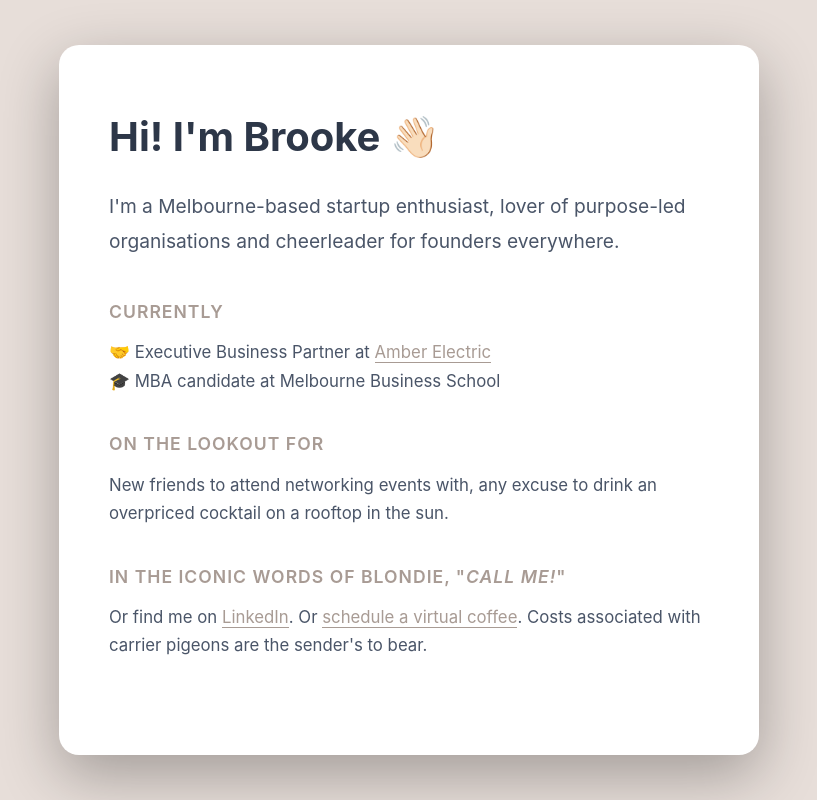
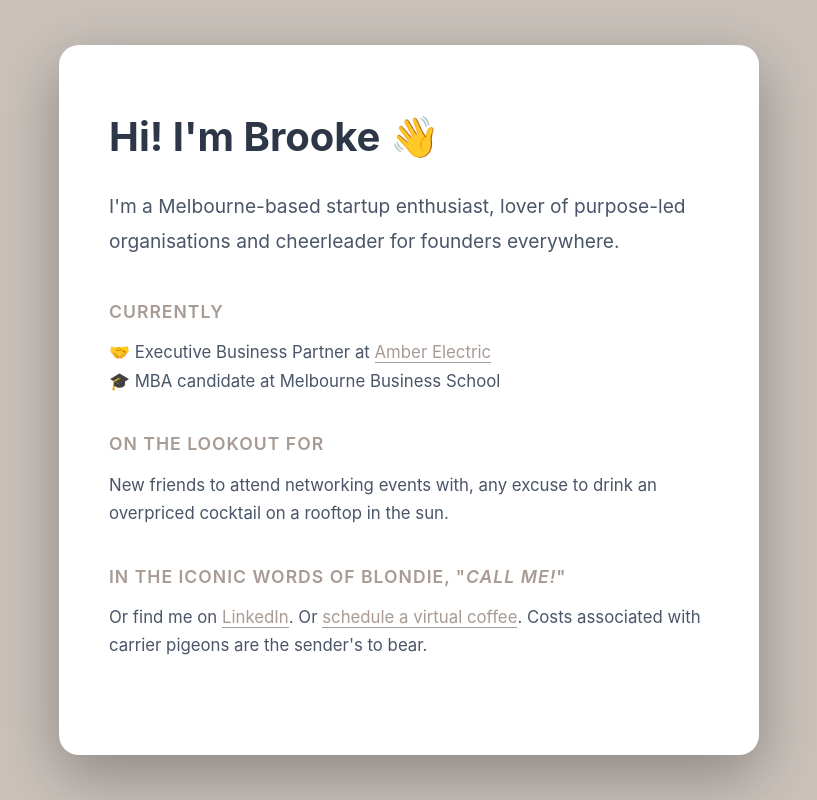
Before and after one commit to br-mi/br-mi.github.io, a plain HTML site: page index.html in a window 1280 px wide. Shown: the whole page, without its empty margins (231-1048 px from the left). Drawn offline with Linux system fonts and the light colour scheme.

Commit message:
Update index.html

```diff
--- a/index.html
+++ b/index.html
@@ -15,7 +15,7 @@
             font-family: -apple-system, BlinkMacSystemFont, 'Segoe UI', Roboto, Oxygen, Ubuntu, Cantarell, sans-serif;
             line-height: 1.6;
             color: #333;
-            background: #E7DED9;
+            background: #C9C1BA;
             min-height: 100vh;
             padding: 20px;
             display: flex;
@@ -103,7 +103,7 @@
 </head>
 <body>
     <div class="container">
-        <h1>Hi! I'm Brooke 👋🏻</h1>
+        <h1>Hi! I'm Brooke 👋</h1>
 
         <p class="intro">
             I'm a Melbourne-based startup enthusiast, lover of purpose-led organisations and cheerleader for founders everywhere.
```
